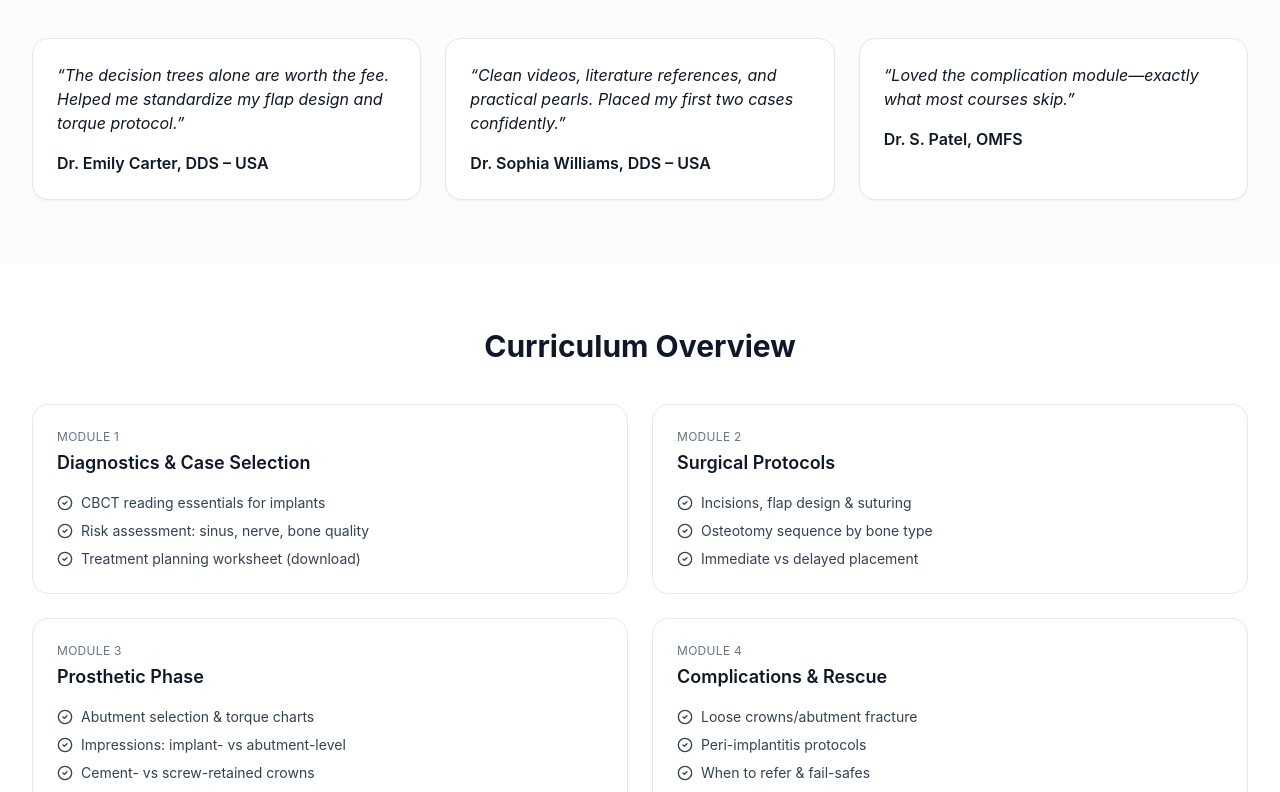
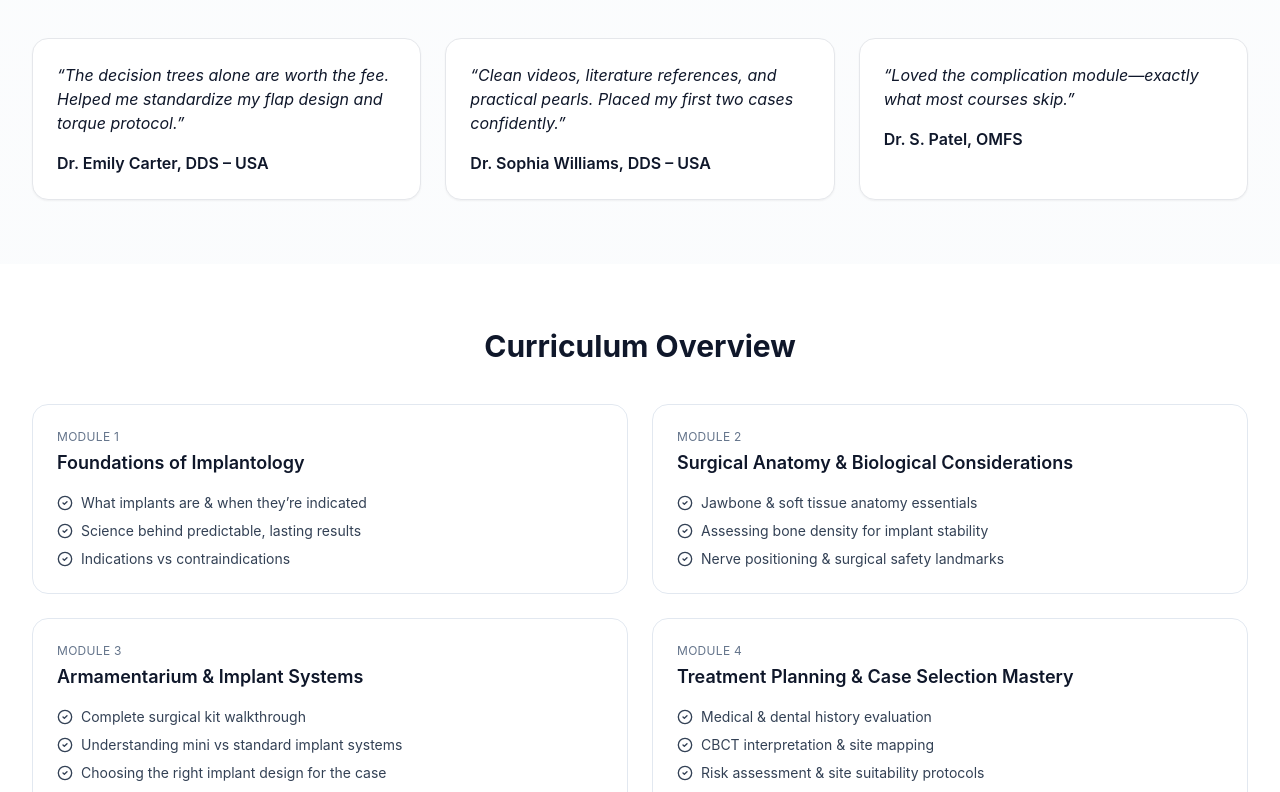
Before and after one commit to shubham4289/face-max-landing, a Next.js app: page / in a window 1280 px wide. Shown: the part 2938-3730 px from the top of the page. Built offline with nearby package versions, Linux system fonts and the light colour scheme.

Commit message:
Update page.tsx

```diff
--- a/app/page.tsx
+++ b/app/page.tsx
@@ -99,38 +99,65 @@ const features = [
 const modules = [
   {
     week: "Module 1",
-    title: "Diagnostics & Case Selection",
+    title: "Foundations of Implantology",
     bullets: [
-      "CBCT reading essentials for implants",
-      "Risk assessment: sinus, nerve, bone quality",
-      "Treatment planning worksheet (download)",
+      "What implants are & when they’re indicated",
+      "Science behind predictable, lasting results",
+      "Indications vs contraindications",
     ],
   },
   {
     week: "Module 2",
-    title: "Surgical Protocols",
+    title: "Surgical Anatomy & Biological Considerations",
     bullets: [
-      "Incisions, flap design & suturing",
-      "Osteotomy sequence by bone type",
-      "Immediate vs delayed placement",
+      "Jawbone & soft tissue anatomy essentials",
+      "Assessing bone density for implant stability",
+      "Nerve positioning & surgical safety landmarks",
     ],
   },
   {
     week: "Module 3",
-    title: "Prosthetic Phase",
+    title: "Armamentarium & Implant Systems",
     bullets: [
-      "Abutment selection & torque charts",
-      "Impressions: implant- vs abutment-level",
-      "Cement- vs screw-retained crowns",
+      "Complete surgical kit walkthrough",
+      "Understanding mini vs standard implant systems",
+      "Choosing the right implant design for the case",
     ],
   },
   {
     week: "Module 4",
-    title: "Complications & Rescue",
+    title: "Treatment Planning & Case Selection Mastery",
     bullets: [
-      "Loose crowns/abutment fracture",
-      "Peri-implantitis protocols",
-      "When to refer & fail-safes",
+      "Medical & dental history evaluation",
+      "CBCT interpretation & site mapping",
+      "Risk assessment & site suitability protocols",
+    ],
+  },
+  {
+    week: "Module 5",
+    title: "Surgical Protocols: From Flap to Final Suture",
+    bullets: [
+      "Pre-surgical preparation checklist",
+      "Drilling sequences & insertion techniques",
+      "Flap closure & suturing for optimal healing",
+    ],
+  },
+  {
+    week: "Module 6",
+    title: "Post-Operative Care, Healing & Complication Prevention",
+    bullets: [
+      "Evidence-based patient aftercare",
+      "Pain, swelling, & inflammation control",
+      "Proactive complication prevention strategies",
+    ],
+  },
+  {
+    week: "Module 7",
+    title: "Prosthetic Phase & Long-Term Success",
+    bullets: [
+      "Abutment selection & crown placement workflow",
+      "Impression techniques for precision fit",
+      "Delivering restorations with function & aesthetics",
     ],
   },
 ];
```
